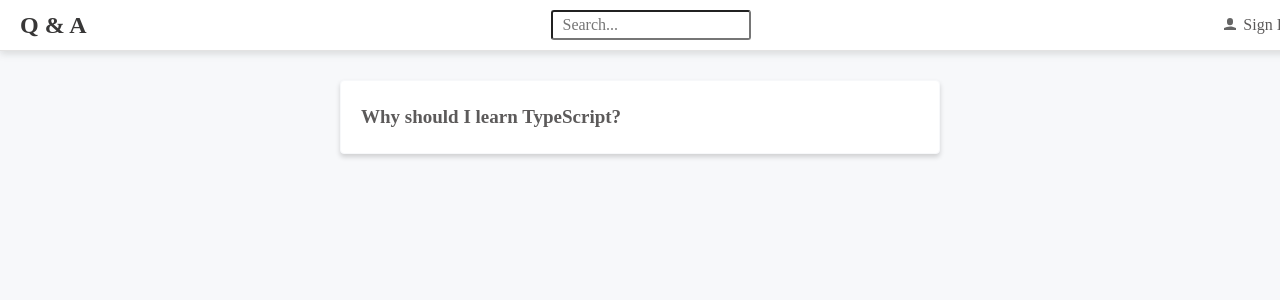
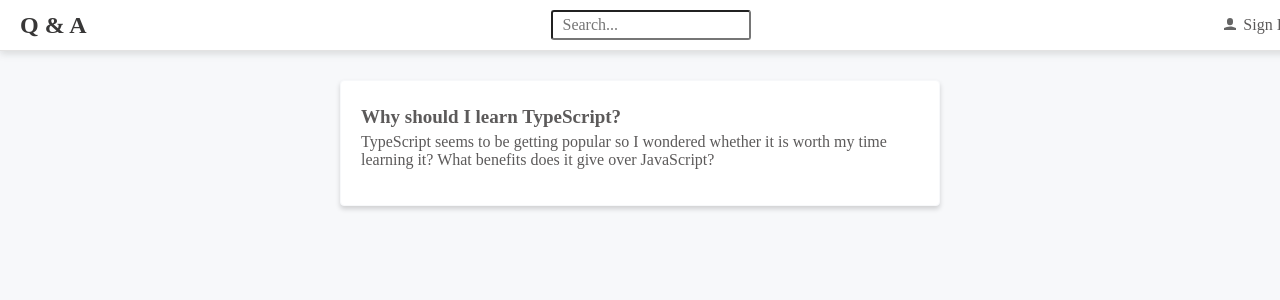
Before and after one commit to KennedyMungai/DankQAndAApp, a React (Create React App) app in the folder qandafrontend/: page /questions/1 in a window 1280 px wide. Shown: the top 300 px of the page. Built offline with nearby package versions, Linux system fonts and the light colour scheme.

Commit message:
Added the content and its styling inside a react fragment

```diff
--- a/qandafrontend/src/QuestionPage.tsx
+++ b/qandafrontend/src/QuestionPage.tsx
@@ -42,6 +42,18 @@ const QuestionPage = () => {
             }>
                 {question === null ? '' : question.title}
             </div>
+            {question !== null && (
+                <>
+                    <p css={
+                        css`
+                            margin-top: 0px;
+                            background-color: white;
+                        `
+                    }>
+                        {question.content}
+                    </p>
+                </>
+            )}
         </div>
     </Page>
   )
```
